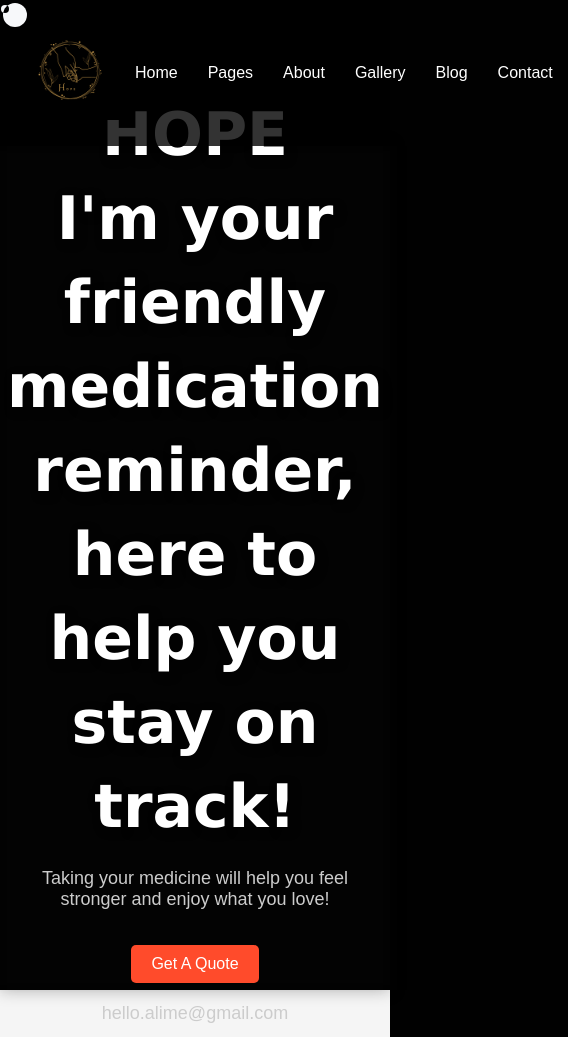
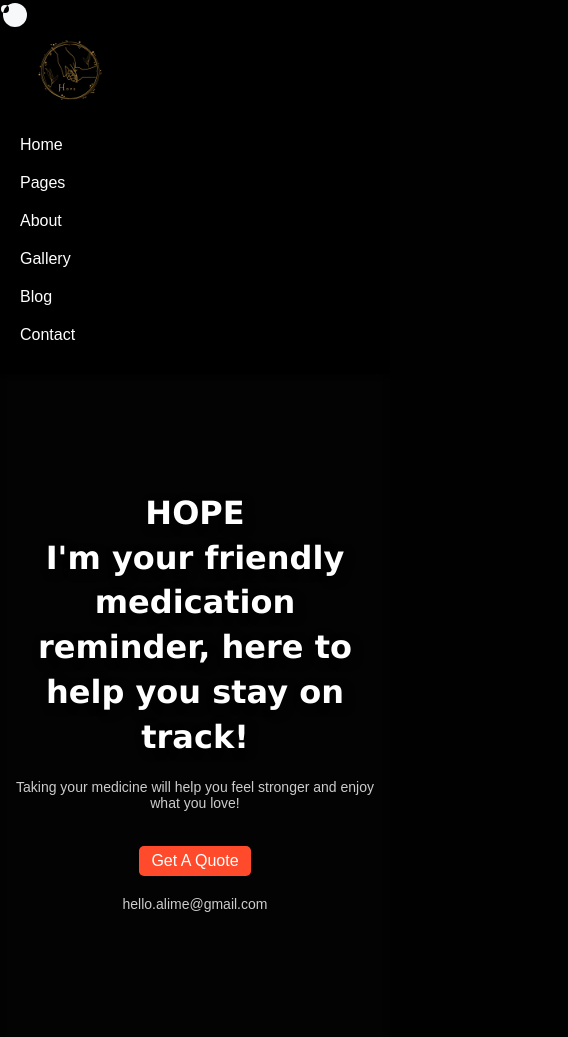
Before and after one commit to Abhishahegde/trial1, a plain HTML site: page index.html in a window 390 px wide. Shown: the top 1037 px of the page, 568 px wide, since content can reach past the window. Drawn offline with nearby package versions, Linux system fonts and the light colour scheme.

Commit message:
Update styles.css

```diff
--- a/styles.css
+++ b/styles.css
@@ -28,6 +28,7 @@
     align-items: center;
     max-width: 1200px;
     margin: auto;
+    width: 100%;
   }
 
   .logo {
@@ -137,3 +138,55 @@
   .cursor__ball--small circle {
     fill: #f7f8fa;
   }
+
+  /* Responsive Design */
+
+  /* Navbar adjustments for smaller screens */
+  @media screen and (max-width: 768px) {
+    .navbar-container {
+      flex-direction: column;
+      align-items: flex-start;
+    }
+
+    .nav-links {
+      flex-direction: column;
+      align-items: flex-start;
+      width: 100%;
+    }
+
+    .nav-links li {
+      margin: 10px 0;
+    }
+
+    .hero-content h1 {
+      font-size: 40px;
+    }
+
+    .hero-content p {
+      font-size: 16px;
+    }
+
+    .hero-button {
+      padding: 8px 16px;
+    }
+  }
+
+  /* Further adjustments for very small screens (phones) */
+  @media screen and (max-width: 480px) {
+    .hero {
+      height: 80vh;
+      padding: 0 10px;
+    }
+
+    .hero-content h1 {
+      font-size: 32px;
+    }
+
+    .hero-content p {
+      font-size: 14px;
+    }
+
+    .hero-button {
+      padding: 6px 12px;
+    }
+  }
```
